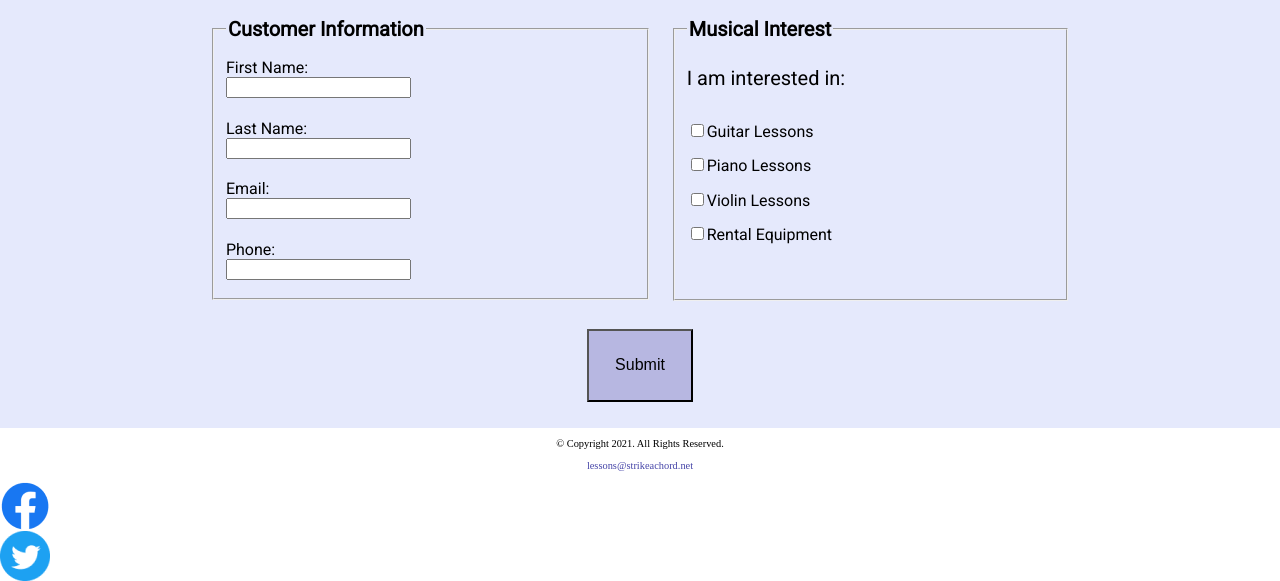
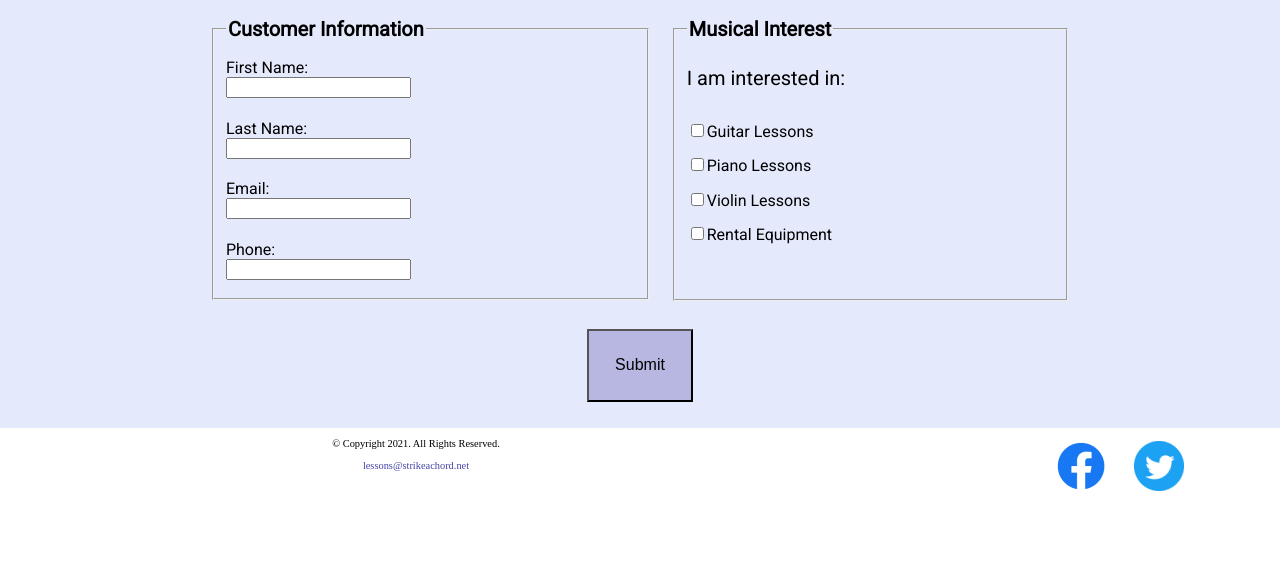
Before and after one commit to 334Fa23/ch11lab1-sydneylcook, a plain HTML site: page contact.html in a window 1280 px wide. Shown: the part 899-1480 px from the top of the page. After the commit the page ends 1404 px from the top, so only its background shows below. Drawn offline with Linux system fonts and the light colour scheme.

Commit message:
Update styles.css

```diff
--- a/css/styles.css
+++ b/css/styles.css
@@ -231,6 +231,11 @@ footer a {
     text-decoration: none;
 }
 
+.social img {
+    display: inline-block;
+    padding: 4%;
+}
+
 /* Media Query for Tablet Viewport */
 @media screen and (min-width: 550px), print {
 
@@ -299,6 +304,17 @@ footer a {
     form {
         width: 70%;
         margin: 0 auto;
+    }
+
+    /* Tablet Viewport: Style rules for footer area */
+    .copyright {
+        float: left;
+        width: 65%;
+    }
+
+    .social {
+        float: right;
+        width: 25%;
     }
 
 }
```
